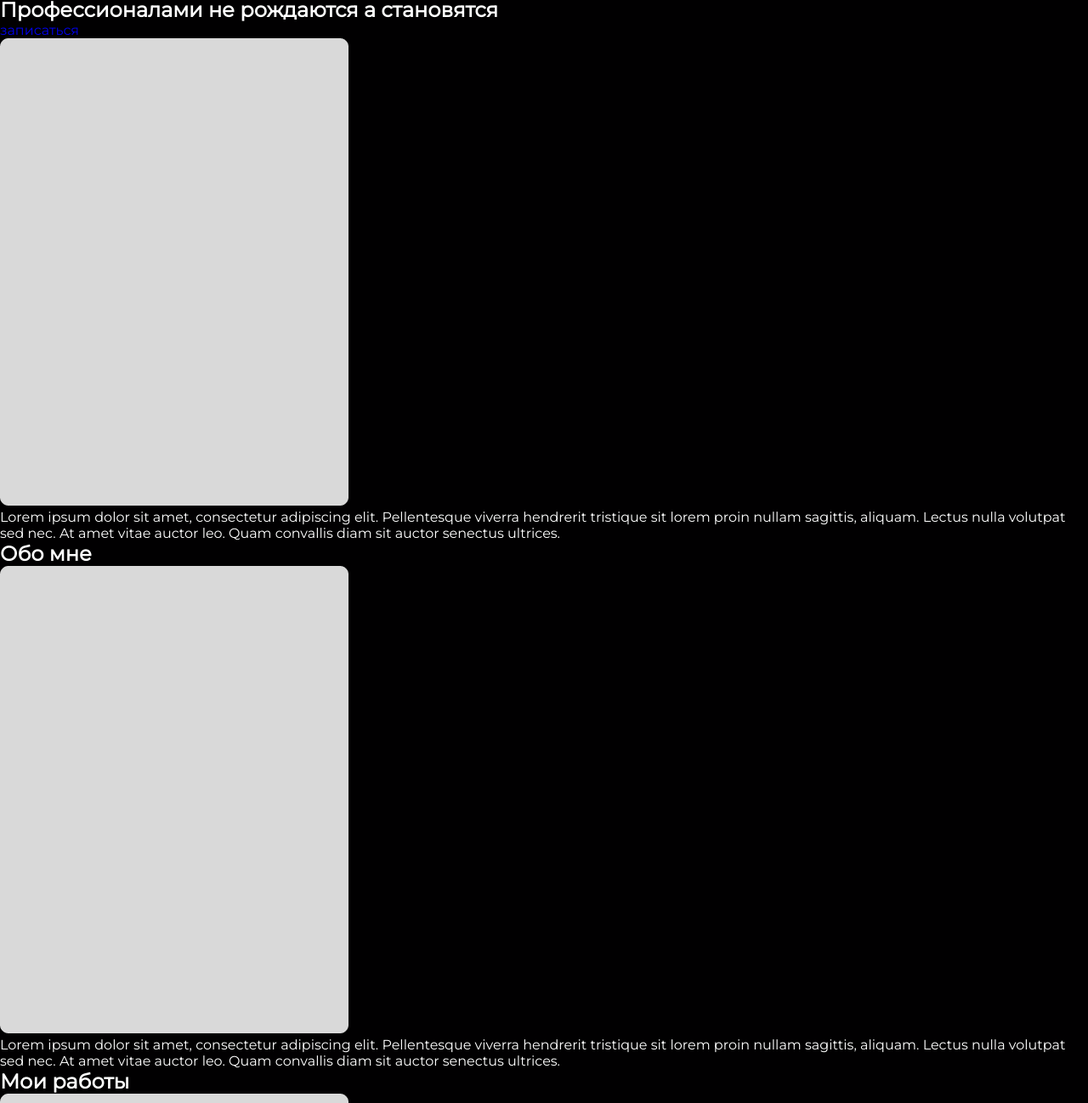
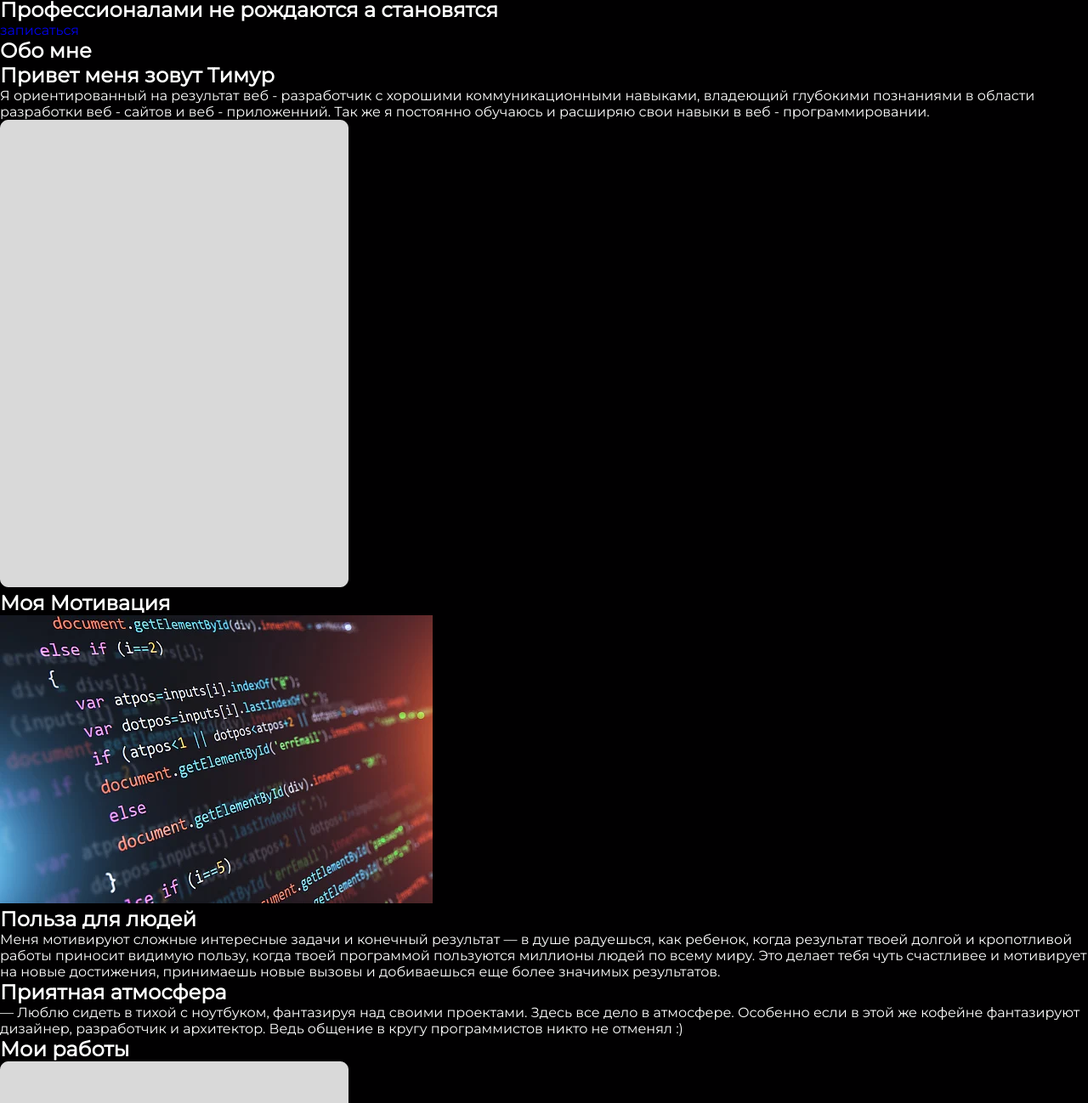
Before and after one commit to SkriLLTonE/Portfolio, a website built with webpack: page src/html/index.html in a window 1280 px wide. Shown: the part 902-2200 px from the top of the page at 85% size. Built offline with nearby package versions, Linux system fonts and the light colour scheme; files whose address does not match are found by name.

Commit message:
text added

```diff
--- a/src/assets/scss/about/_about.scss
+++ b/src/assets/scss/about/_about.scss
@@ -11,11 +11,16 @@
         color: white;
         margin-bottom: 60px;
     }
+    &__desc-h{
+        margin-bottom: 15px;
+        font-size: 25px;
+        font-weight: 400;
+    }
 
     &__wrap {
         display: flex;
         justify-content: center;
-        align-items: center;
+        align-items: flex-start;
         gap: 30px;
     }
 
@@ -30,6 +35,13 @@
         line-height: 29px;
         max-width: 630px;
         width: 100%;
+        &__h{
+            margin-bottom: 20px;
+        }
+        & p {
+            font-size: 18px;
+            margin-bottom: 10px;
+        }
     }
 
     & .round {
@@ -51,4 +63,17 @@
         top: 20%;
         right: 0;
     }
+
+    &__img {
+
+        max-width: 410px;
+        width: 100%;
+        height: 100%;
+        & img {
+            width: 100%;
+            height: 550px;
+            object-fit: cover;
+        }
+    }
+
 }
--- a/src/html/index.html
+++ b/src/html/index.html
@@ -50,20 +50,28 @@
         </section>
     </header>
     <section class="main">
+
         <div class="about">
             <div class="round">
 
             </div>
             <div class="container">
+                <h2 class="about__h">Обо мне</h2>
                 <div class="about__wrap">
+                    <div class="about__desc">
+                        <h2 class="about__desc__h">Привет меня зовут Тимур</h2>
+                        <!-- <p class="desc__p">
+                            Занимаюсь веб разработкой более 6 лет,
+                            работал в различных компаниях а так же на фрилансе.
+                        </p> -->
+                        <p class="desc__p">
+                            Я ориентированный на результат веб - разработчик
+                            с хорошими коммуникационными навыками, владеющий глубокими познаниями в области разработки веб - сайтов и веб - приложенний.
+                            Так же я постоянно обучаюсь и расширяю свои навыки в веб - программировании.
+                        </p>
+                    </div>
                     <img src="./assets/img/example.png" class="about__img" alt="">
-                    <div class="about__desc">
-                        <p>Lorem ipsum dolor sit amet, consectetur adipiscing elit. Pellentesque viverra hendrerit
-                            tristique
-                            sit lorem proin nullam sagittis, aliquam. Lectus nulla volutpat sed nec. At amet vitae
-                            auctor
-                            leo. Quam convallis diam sit auctor senectus ultrices.</p>
-                    </div>
+
                 </div>
             </div>
         </div>
@@ -72,15 +80,26 @@
 
             </div>
             <div class="container">
-                <h2 class="about__h">Обо мне</h2>
+                <h2 class="about__h">Моя Мотивация</h2>
                 <div class="about__wrap">
-                    <img src="./assets/img/example.png" class="about__img" alt="">
+                    <div class="about__img">
+                        <img src="./assets/img/code2.webp" alt="">
+                    </div>
                     <div class="about__desc">
-                        <p>Lorem ipsum dolor sit amet, consectetur adipiscing elit. Pellentesque viverra hendrerit
-                            tristique
-                            sit lorem proin nullam sagittis, aliquam. Lectus nulla volutpat sed nec. At amet vitae
-                            auctor
-                            leo. Quam convallis diam sit auctor senectus ultrices.</p>
+                        <h2 class="about__desc-h">Польза для людей</h2>
+                        <p class="about__desc-p">Меня мотивируют сложные интересные задачи и конечный результат — в душе
+                            радуешься, как
+                            ребенок, когда результат твоей долгой и кропотливой работы приносит видимую пользу, когда
+                            твоей программой пользуются миллионы людей по всему миру. Это делает тебя чуть счастливее и
+                            мотивирует на новые достижения, принимаешь новые вызовы и добиваешься еще более значимых
+                            результатов.</p>
+                        <h2 class="about__desc-h">Приятная атмосфера</h2>
+                        <p class="about__desc-p"> — Люблю сидеть в тихой с ноутбуком, фантазируя над своими проектами.
+                            Здесь
+                            все дело в атмосфере. Особенно если в этой же кофейне фантазируют дизайнер, разработчик и
+                            архитектор. Ведь общение в кругу программистов никто не отменял :)
+                        </p>
+
                     </div>
                 </div>
             </div>
```
Also changed, not shown: src/assets/img/bistox.png (added), src/assets/img/code.jpg (added), src/assets/img/code2.webp (added), 1 other file.
